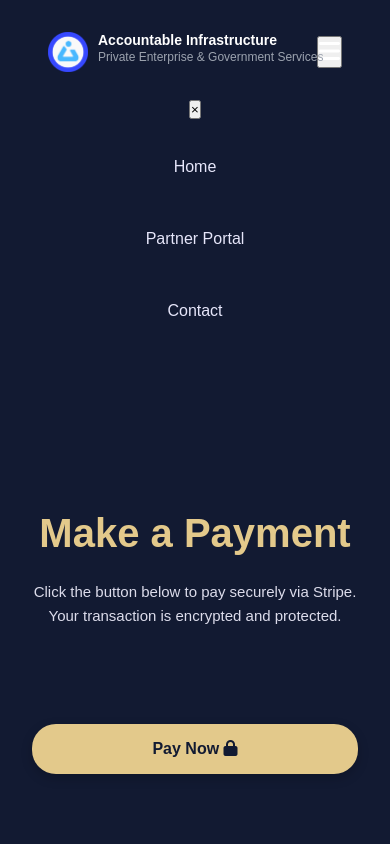
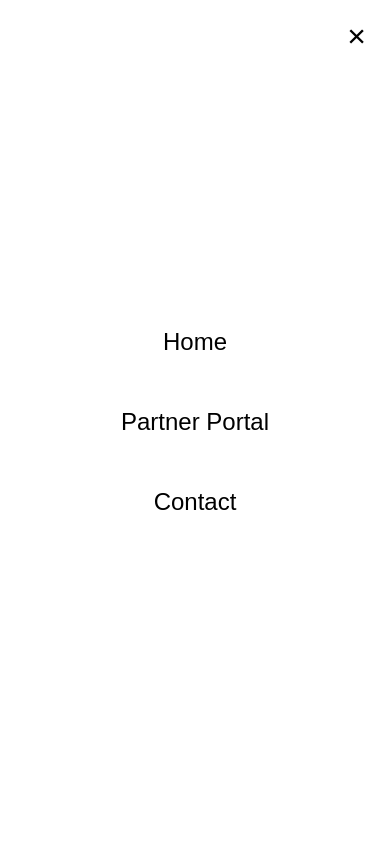
Before and after one commit to internetofbodies/payment, a plain HTML site: page index.html in a window 390 px wide. Both pictures are taken after a click on the button "Open menu". Shown: the top 844 px of the page. Drawn offline with Linux system fonts and the light colour scheme.

Commit message:
Update style.css

```diff
--- a/style.css
+++ b/style.css
@@ -8,7 +8,7 @@
 /* Base */
 body {
   font-family: "Poppins", sans-serif;
-  background-color: #121a32;
+  background-color: #192438;
   color: #f0e6d2;
   display: flex;
   flex-direction: column;
@@ -117,7 +117,7 @@ main p {
 /* Button */
 .button {
   display: inline-block;
-  padding: 16px 64px;
+  padding: 16px 80px;
   font-size: 16px;
   font-weight: 600;
   background-color: #e3c98b;
@@ -245,7 +245,7 @@ main p {
   }
 
   .button {
-    width: 100%;
+    width: 72%;
     padding: 16px;
     font-size: 16px;
     margin-top: 64px;
@@ -294,33 +294,96 @@ main p {
   width: 100%;
 }
 
+/* ===== Base Styles ===== */
 .hamburger {
-  font-size: 24px;
-  color: #ffffff;
+  background: none;
+  border: none;
+  padding: 0;
+  font-size: 28px; /* Size of the icon */
+  color: white; /* Adjust based on your navbar background */
   cursor: pointer;
+  display: none; /* hide by default (shown in mobile via media query) */
+  align-items: center;
+  justify-content: center;
+}
+
+.hamburger i {
+  pointer-events: none;
+}
+
+/* Close button hidden by default */
+.close-btn {
   display: none;
 }
 
-/* Responsive navigation */
+/* Pay Now button icon spacing */
+.button i {
+  margin-left: 8px;
+}
+
+/* ===== Desktop Navigation ===== */
+@media (min-width: 769px) {
+  .hamburger {
+    display: none;
+  }
+
+  nav {
+    display: flex !important;
+    gap: 32px;
+  }
+
+  nav a {
+    font-size: 16px;
+    color: white;
+    text-decoration: none;
+  }
+}
+
+/* ===== Mobile Styles ===== */
 @media (max-width: 768px) {
   .hamburger {
     display: block;
   }
 
   nav {
+    position: fixed;
+    inset: 0; /* shorthand for top, right, bottom, left = 0 */
+    background: #ffffff;
     display: none;
     flex-direction: column;
-    margin-top: 16px;
+    justify-content: center;
+    align-items: center;
+    z-index: 1000;
+    padding: 24px;
+    opacity: 0;
+    pointer-events: none;
+    transition: opacity 0.25s ease;
   }
 
   nav.show {
     display: flex;
+    opacity: 1;
+    pointer-events: auto;
   }
 
   nav a {
-    margin-left: 0;
-    font-size: 16px;
-    padding: 8px 16px;
+    margin: 12px 0;
+    font-size: 24px;
+    color: #000000;
+    text-decoration: none;
+  }
+
+  .close-btn {
+    display: block;
+    position: absolute;
+    top: 20px;
+    right: 24px;
+    font-size: 32px;
+    background: none;
+    border: 0;
+    cursor: pointer;
+    line-height: 1;
+    color: #000000;
   }
 
   .nav-container {
@@ -328,4 +391,8 @@ main p {
     gap: 12px;
     flex-direction: column;
   }
+
+  body.no-scroll {
+    overflow: hidden;
+  }
 }
```
